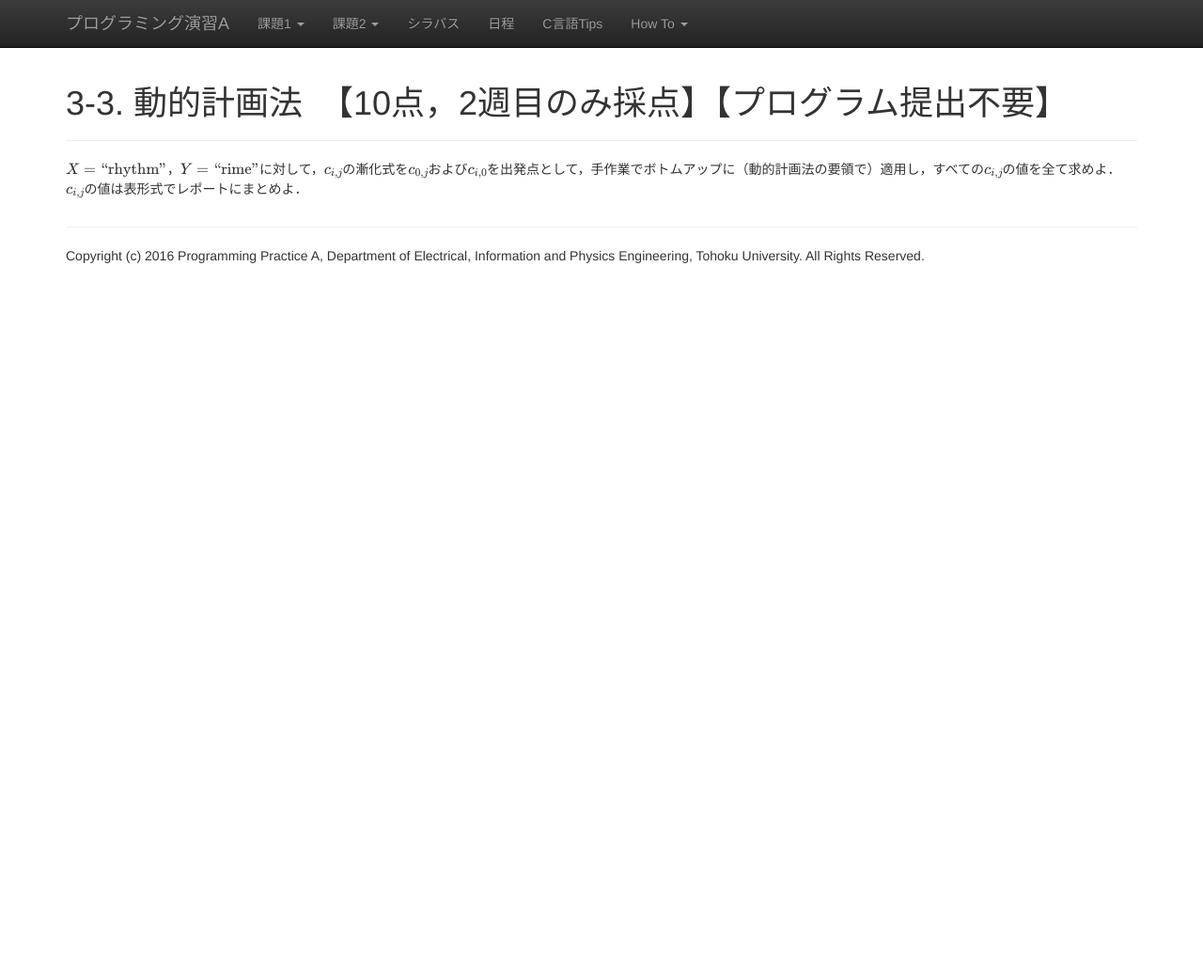
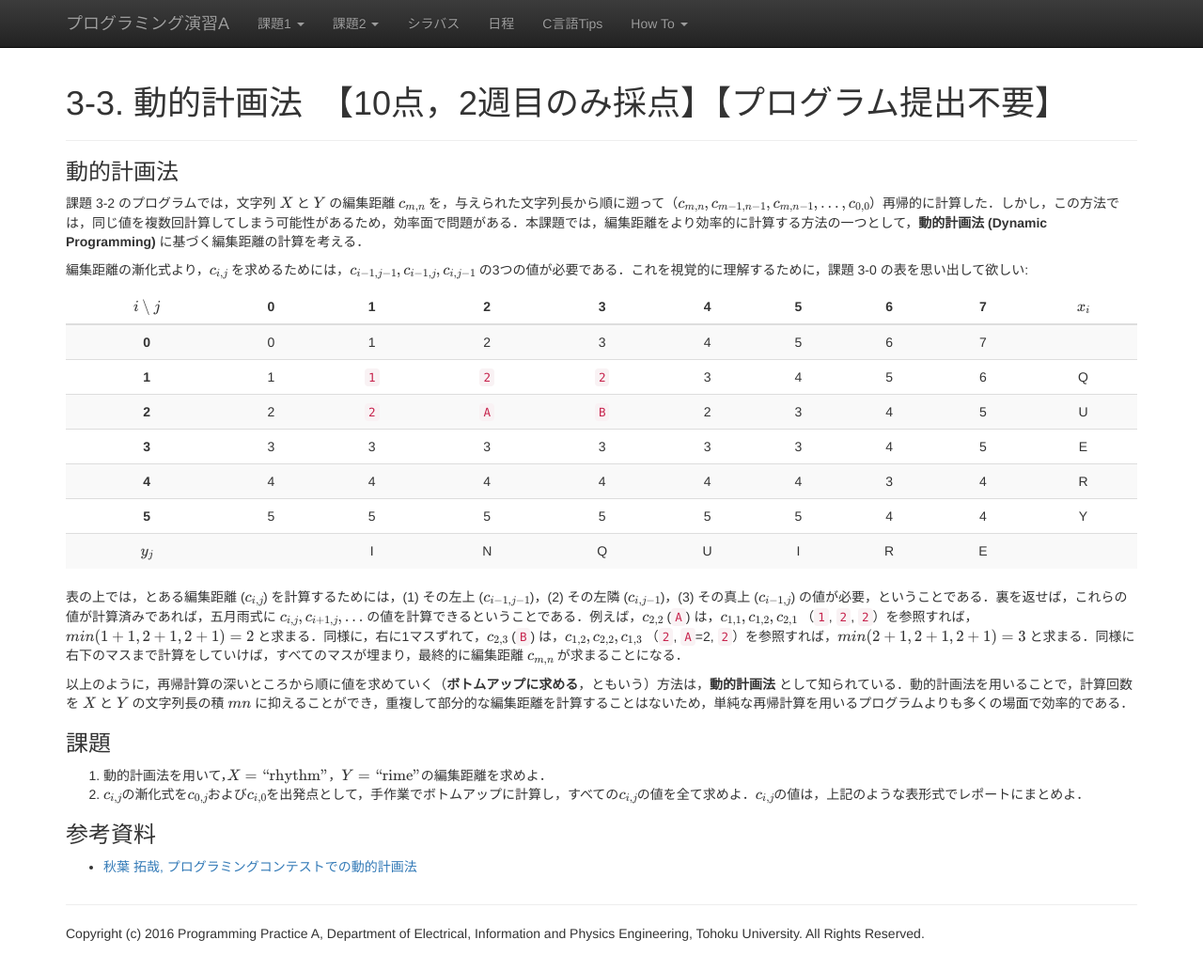
Before and after one commit to ecei-tohoku/ppa-public, a Jekyll site: the page built from kadai3tmp/p33.md, in a window 1280 px wide and 1033 px high. Shown: the whole window at 94% size. Built offline with Jekyll 4.4.1, drawn with Linux system fonts in a browser that asks for light colours; nearby versions of some CDN libraries; formulas are drawn with MathJax 3.

Commit message:
p33: added DP description; p37: vocab file is now given by stdin.

```diff
--- a/kadai3tmp/p33.md
+++ b/kadai3tmp/p33.md
@@ -3,4 +3,34 @@ layout: page
 title: 3-3. 動的計画法　【10点，2週目のみ採点】【プログラム提出不要】
 ---
 
-$X = \mbox{"rhythm"}$，$Y = \mbox{"rime"}$に対して，$c_{i,j}$の漸化式を$c_{0,j}$および$c_{i,0}$を出発点として，手作業でボトムアップに（動的計画法の要領で）適用し，すべての$c_{i,j}$の値を全て求めよ．$c_{i,j}$の値は表形式でレポートにまとめよ．
+### 動的計画法
+
+課題 3-2 のプログラムでは，文字列 $X$ と $Y$ の編集距離 $c_{m,n}$ を，与えられた文字列長から順に遡って（$c_{m, n}, c_{m-1, n-1}, c_{m, n-1}, ..., c_{0,0}$）再帰的に計算した．しかし，この方法では，同じ値を複数回計算してしまう可能性があるため，効率面で問題がある．本課題では，編集距離をより効率的に計算する方法の一つとして，**動的計画法 (Dynamic Programming)** に基づく編集距離の計算を考える．
+
+編集距離の漸化式より，$c_{i,j}$ を求めるためには，$c_{i-1,j-1}, c_{i-1,j}, c_{i,j-1}$ の3つの値が必要である．これを視覚的に理解するために，課題 3-0 の表を思い出して欲しい:
+
+| $i \setminus j$ | 0 |   1   |   2   |   3   | 4 | 5 | 6 | 7 | $x_i$ |
+|:---------------:|:-:|:-----:|:-----:|:-----:|:-:|:-:|:-:|:-:|:-----:|
+|      **0**      | 0 |   1   |   2   |   3   | 4 | 5 | 6 | 7 |       |
+|      **1**      | 1 | ``1`` | ``2`` | ``2`` | 3 | 4 | 5 | 6 |   Q   |
+|      **2**      | 2 | ``2`` | ``A`` | ``B`` | 2 | 3 | 4 | 5 |   U   |
+|      **3**      | 3 |   3   |   3   |   3   | 3 | 3 | 4 | 5 |   E   |
+|      **4**      | 4 |   4   |   4   |   4   | 4 | 4 | 3 | 4 |   R   |
+|      **5**      | 5 |   5   |   5   |   5   | 5 | 5 | 4 | 4 |   Y   |
+|      $y_j$      |   |   I   |   N   |   Q   | U | I | R | E |       |
+{: .table .table-striped}
+
+表の上では，とある編集距離 ($c_{i,j}$) を計算するためには，(1) その左上 ($c_{i-1,j-1}$)，(2) その左隣 ($c_{i,j-1}$)，(3) その真上 ($c_{i-1,j}$) の値が必要，ということである．裏を返せば，これらの値が計算済みであれば，五月雨式に $c_{i,j},c_{i+1,j},...$ の値を計算できるということである．例えば，$c_{2,2}$ (``A``) は，$c_{1,1},c_{1,2},c_{2,1}$ （``1``, ``2``, ``2``）を参照すれば，$min(1+1,2+1,2+1)=2$ と求まる．同様に，右に1マスずれて，$c_{2,3}$ (``B``) は，$c_{1,2},c_{2,2},c_{1,3}$ （``2``, ``A``=2, ``2``）を参照すれば，$min(2+1,2+1,2+1)=3$ と求まる．同様に右下のマスまで計算をしていけば，すべてのマスが埋まり，最終的に編集距離 $c_{m,n}$ が求まることになる．
+
+以上のように，再帰計算の深いところから順に値を求めていく（**ボトムアップに求める**，ともいう）方法は，**動的計画法** として知られている．動的計画法を用いることで，計算回数を $X$ と $Y$ の文字列長の積 $mn$ に抑えることができ，重複して部分的な編集距離を計算することはないため，単純な再帰計算を用いるプログラムよりも多くの場面で効率的である．
+
+
+### 課題
+
+1. 動的計画法を用いて，$X = \mbox{"rhythm"}$，$Y = \mbox{"rime"}$の編集距離を求めよ．
+2. $c_{i,j}$の漸化式を$c_{0,j}$および$c_{i,0}$を出発点として，手作業でボトムアップに計算し，すべての$c_{i,j}$の値を全て求めよ．$c_{i,j}$の値は，上記のような表形式でレポートにまとめよ．
+
+
+### 参考資料
+
+- [秋葉 拓哉, プログラミングコンテストでの動的計画法](http://www.slideshare.net/iwiwi/ss-3578511)
```
Also changed, not shown: kadai3tmp/p37.md (+3 -3 lines).
